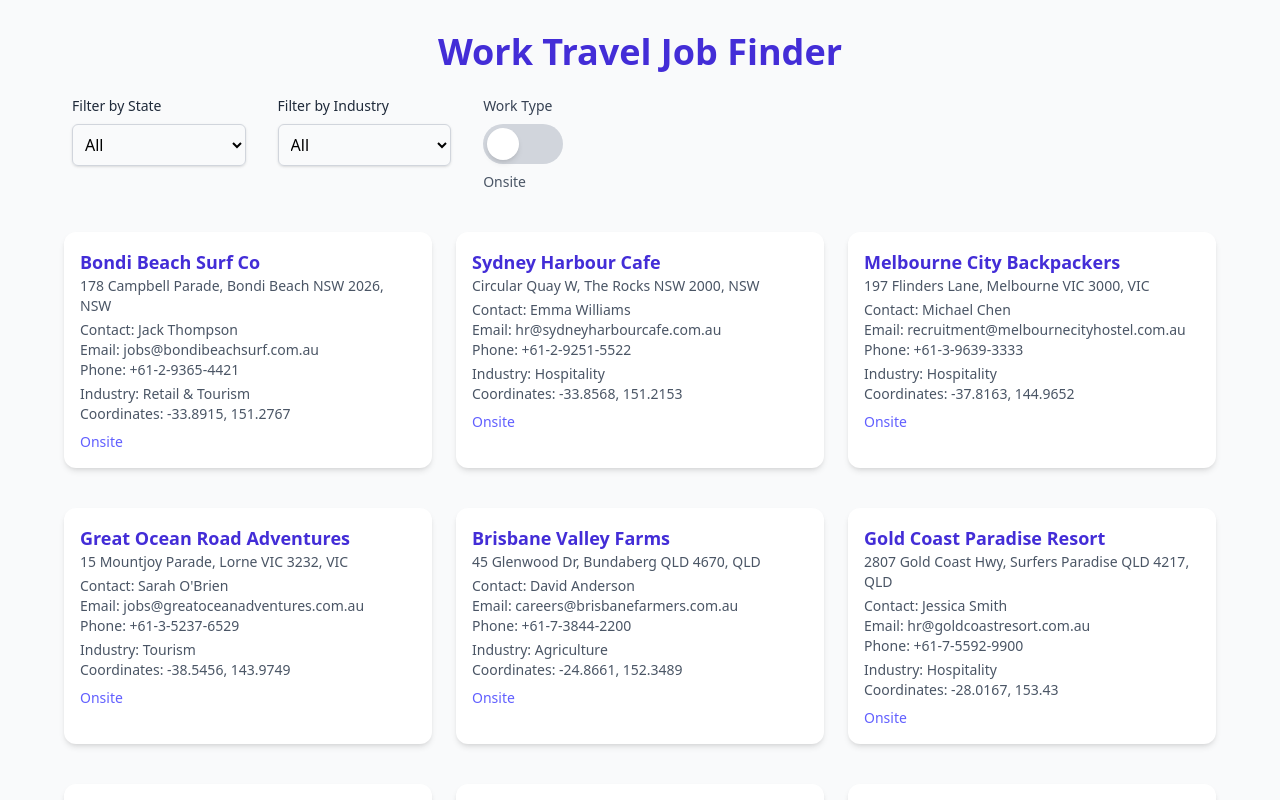
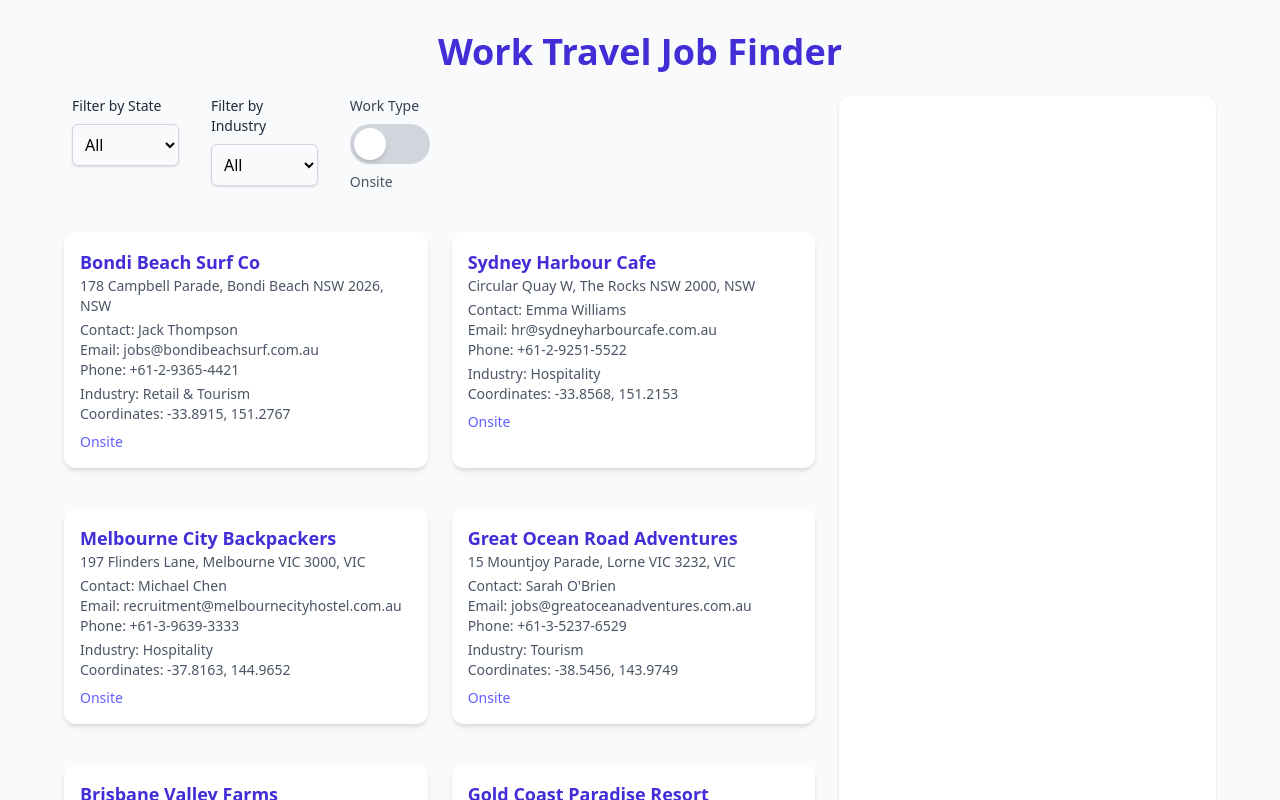
Before and after one commit to Meetkamal256/work-travel-job-finder, a React (Vite) app: page / in a window 1280 px wide. Shown: the top 800 px of the page. Built offline with nearby package versions, Linux system fonts and the light colour scheme.

Commit message:
feat: restructure Home layout with two-column design and placeholder for map section

```diff
--- a/src/pages/Home.tsx
+++ b/src/pages/Home.tsx
@@ -23,8 +23,7 @@ const Home = () => {
       selectedIndustry === "" || company.industry === selectedIndustry;
 
     const workTypeMatch =
-      !("workType" in company) || // if no field, include by default
-      company.workType === workType;
+      !("workType" in company) || company.workType === workType;
 
     return stateMatch && industryMatch && workTypeMatch;
   });
@@ -35,6 +34,10 @@ const Home = () => {
         Work Travel Job Finder
       </h1>
 
+      {/* Responsive layout: stacked on mobile, side-by-side on desktop */}
+      <div className="flex flex-col lg:flex-row gap-6">
+        {/* Left Section - Filters + Job Cards */}
+        <div className="lg:w-2/3 w-full">
           <div className="flex flex-col md:flex-row md:space-x-4 mb-6">
             <FilterSelect
               label="Filter by State"
@@ -51,16 +54,27 @@ const Home = () => {
             <ToggleButton value={workType} onChange={setWorkType} />
           </div>
 
-      <div className="grid grid-cols-1 md:grid-cols-2 lg:grid-cols-3 gap-6">
+          <div className="grid grid-cols-1 md:grid-cols-2 gap-6">
             {filteredCompanies.map((company) => (
               <JobCard key={company.companyId} {...company} />
             ))}
           </div>
+
           {filteredCompanies.length === 0 && (
             <p className="text-center text-gray-600 mt-8 text-lg">
-          ⚠️ No jobs found for this filter. Try a different state or industry.
+              ⚠️ No jobs found for this filter. Try a different state or
+              industry.
             </p>
           )}
+        </div>
+
+        {/* Right Section - Placeholder for map or job details */}
+        <div className="lg:w-1/3 w-full bg-white rounded-xl shadow p-6 min-h-[400px] flex items-center justify-center">
+          <p className="text-gray-500 text-center">
+            🗺️ Map or job details will appear here soon.
+          </p>
+        </div>
+      </div>
     </div>
   );
 };
```
Lines whose indentation alone changed are shown as unchanged.
